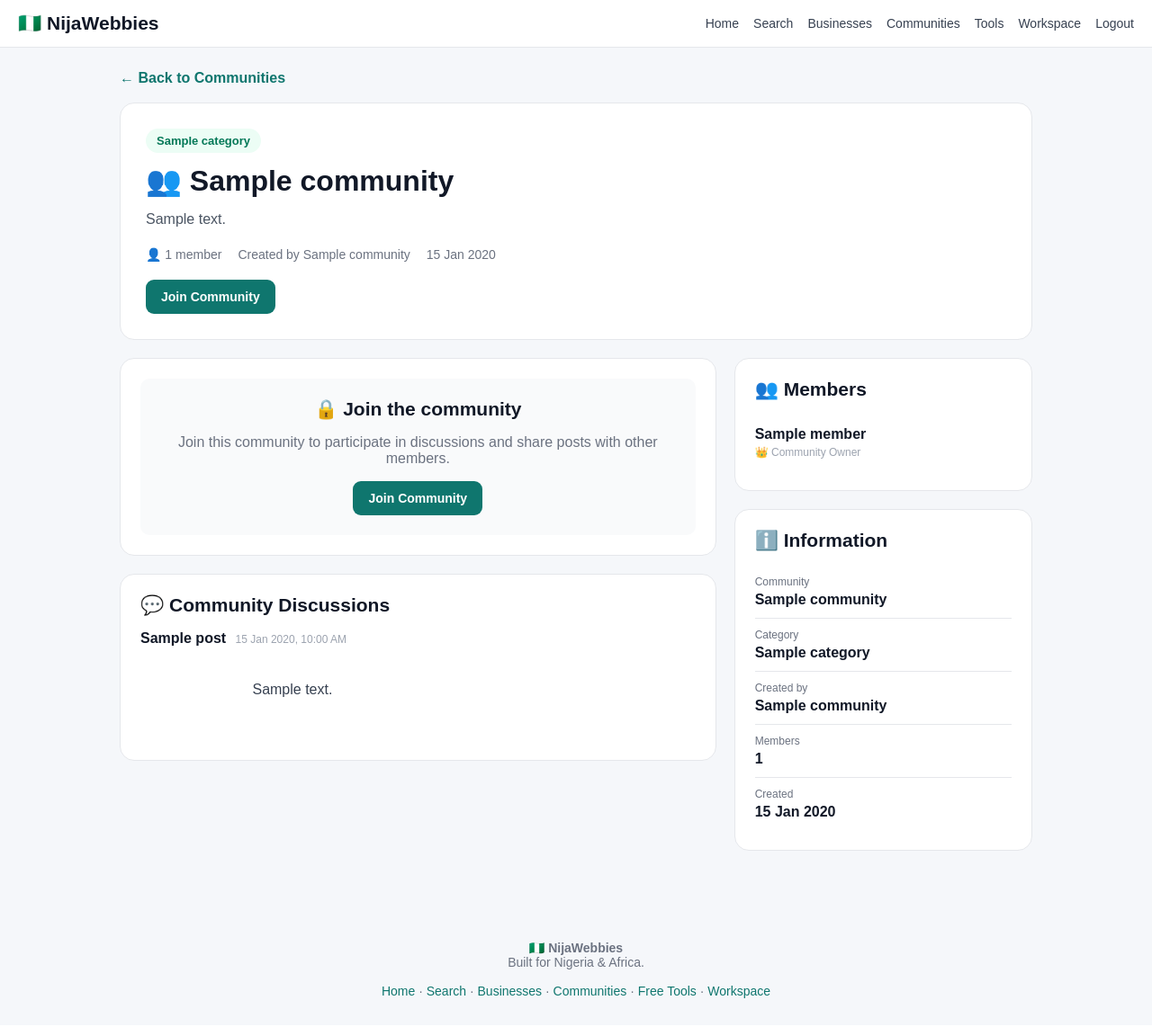
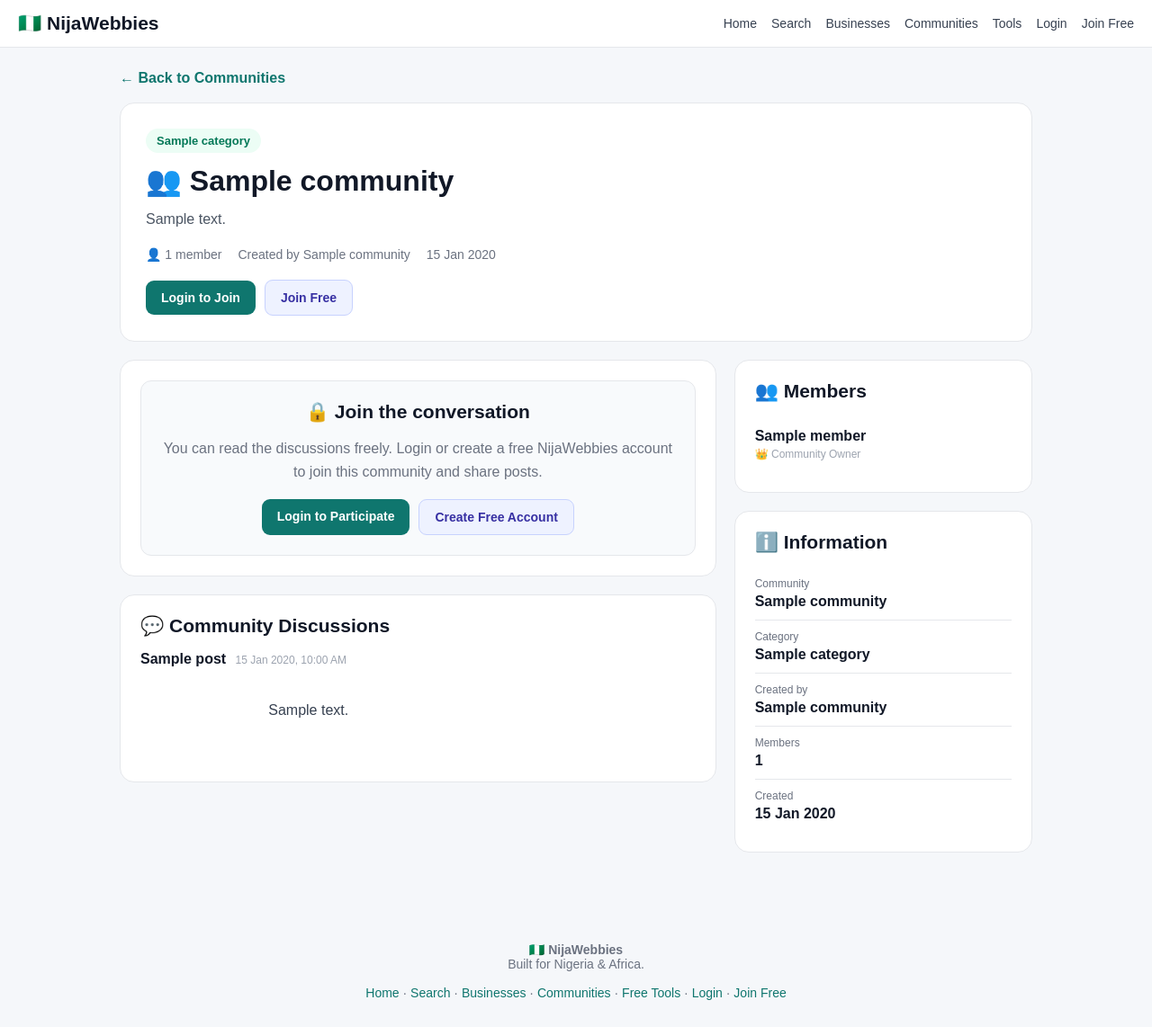
Before and after one commit to rajiolayinka77-lang/Nijawebbies, a Flask app: template templates/community_detail.html in a window 1280 px wide. Shown: the whole page at 90% size. Before the commit the page ends 1110 px from the top, so only its background shows below. Run offline with Flask 3, Linux system fonts and the light colour scheme; the template is opened without the code that fills it: most values are stand-ins (such as "Sample title", 1, 10 or a date in 2020); some libraries are stand-ins or nearby versions.

Commit message:
Update community_detail.html

```diff
--- a/templates/community_detail.html
+++ b/templates/community_detail.html
@@ -125,6 +125,7 @@
             font-weight: bold;
             cursor: pointer;
             text-decoration: none;
+            text-align: center;
         }
 
         .btn-primary {
@@ -143,6 +144,25 @@
 
         .btn-danger:hover {
             background: #b91c1c;
+        }
+
+        .btn-login {
+            background: #0f766e;
+            color: #ffffff;
+        }
+
+        .btn-login:hover {
+            background: #115e59;
+        }
+
+        .btn-register {
+            background: #eef2ff;
+            color: #3730a3;
+            border: 1px solid #c7d2fe;
+        }
+
+        .btn-register:hover {
+            background: #e0e7ff;
         }
 
         .member-badge {
@@ -183,6 +203,31 @@
             margin-bottom: 16px;
             color: #111827;
             font-size: 21px;
+        }
+
+        .login-message {
+            background: #f8fafc;
+            border-radius: 12px;
+            padding: 22px;
+            text-align: center;
+            border: 1px solid #e5e7eb;
+        }
+
+        .login-message h2 {
+            margin-bottom: 10px;
+        }
+
+        .login-message p {
+            color: #6b7280;
+            line-height: 1.6;
+            margin-bottom: 18px;
+        }
+
+        .login-actions {
+            display: flex;
+            justify-content: center;
+            gap: 10px;
+            flex-wrap: wrap;
         }
 
         textarea {
@@ -312,6 +357,7 @@
         }
 
         @media (max-width: 760px) {
+
             nav {
                 align-items: flex-start;
             }
@@ -340,6 +386,14 @@
             .card {
                 padding: 18px;
             }
+
+            .login-actions {
+                flex-direction: column;
+            }
+
+            .login-actions .btn {
+                width: 100%;
+            }
         }
     </style>
 </head>
@@ -347,18 +401,59 @@
 <body>
 
 <nav>
-    <a href="{{ url_for('home') }}" class="brand">🇳🇬 NijaWebbies</a>
+
+    <a href="{{ url_for('home') }}" class="brand">
+        🇳🇬 NijaWebbies
+    </a>
 
     <div class="nav-links">
-        <a href="{{ url_for('home') }}">Home</a>
-        <a href="{{ url_for('search') }}">Search</a>
-        <a href="{{ url_for('businesses') }}">Businesses</a>
-        <a href="{{ url_for('communities') }}">Communities</a>
-        <a href="{{ url_for('tools') }}">Tools</a>
-        <a href="{{ url_for('workspace') }}">Workspace</a>
-        <a href="{{ url_for('logout') }}">Logout</a>
+
+        <a href="{{ url_for('home') }}">
+            Home
+        </a>
+
+        <a href="{{ url_for('search') }}">
+            Search
+        </a>
+
+        <a href="{{ url_for('businesses') }}">
+            Businesses
+        </a>
+
+        <a href="{{ url_for('communities') }}">
+            Communities
+        </a>
+
+        <a href="{{ url_for('tools') }}">
+            Tools
+        </a>
+
+        {% if is_logged_in %}
+
+            <a href="{{ url_for('workspace') }}">
+                Workspace
+            </a>
+
+            <a href="{{ url_for('logout') }}">
+                Logout
+            </a>
+
+        {% else %}
+
+            <a href="{{ url_for('login') }}">
+                Login
+            </a>
+
+            <a href="{{ url_for('register') }}">
+                Join Free
+            </a>
+
+        {% endif %}
+
     </div>
+
 </nav>
+
 
 <div class="container">
 
@@ -366,30 +461,50 @@
         ← Back to Communities
     </a>
 
+
     {% with messages = get_flashed_messages() %}
+
         {% if messages %}
+
             {% for message in messages %}
-                <div class="flash">{{ message }}</div>
+
+                <div class="flash">
+                    {{ message }}
+                </div>
+
             {% endfor %}
+
         {% endif %}
+
     {% endwith %}
 
+
     <!-- COMMUNITY HEADER -->
+
     <section class="hero">
 
         {% if community.category %}
+
             <span class="category">
                 {{ community.category }}
             </span>
+
         {% endif %}
 
-        <h1>👥 {{ community.name }}</h1>
+
+        <h1>
+            👥 {{ community.name }}
+        </h1>
+
 
         <div class="description">
-            {{ community.description or "Welcome to this NijaWebbies community." }}
+            {{ community.description or
+               "Welcome to this NijaWebbies community." }}
         </div>
 
+
         <div class="community-meta">
+
             <span>
                 👤 {{ member_count }}
                 member{% if member_count != 1 %}s{% endif %}
@@ -402,9 +517,15 @@
             <span>
                 {{ community.created_at.strftime('%d %b %Y') }}
             </span>
+
         </div>
 
+
+        <!-- MEMBERSHIP STATUS -->
+
         <div class="status-row">
+
+            {% if is_logged_in %}
 
                 {% if is_member %}
 
@@ -420,11 +541,19 @@
                             ✓ You are a member
                         </span>
 
-                    <form method="POST"
-                          action="{{ url_for('leave_community', community_id=community.id) }}"
-                          onsubmit="return confirm('Are you sure you want to leave this community?');">
+                        <form
+                            method="POST"
+                            action="{{ url_for(
+                                'leave_community',
+                                community_id=community.id
+                            ) }}"
+                            onsubmit="return confirm(
+                                'Are you sure you want to leave this community?'
+                            );">
 
-                        <button type="submit" class="btn btn-danger">
+                            <button
+                                type="submit"
+                                class="btn btn-danger">
                                 Leave Community
                             </button>
 
@@ -434,14 +563,46 @@
 
                 {% else %}
 
-                <form method="POST"
-                      action="{{ url_for('join_community', community_id=community.id) }}">
+                    <form
+                        method="POST"
+                        action="{{ url_for(
+                            'join_community',
+                            community_id=community.id
+                        ) }}">
 
-                    <button type="submit" class="btn btn-primary">
+                        <button
+                            type="submit"
+                            class="btn btn-primary">
                             Join Community
                         </button>
 
                     </form>
+
+                {% endif %}
+
+            {% else %}
+
+                <a
+                    href="{{ url_for(
+                        'login',
+                        next=url_for(
+                            'community_detail',
+                            community_id=community.id
+                        )
+                    ) }}"
+                    class="btn btn-primary">
+
+                    Login to Join
+
+                </a>
+
+                <a
+                    href="{{ url_for('register') }}"
+                    class="btn btn-register">
+
+                    Join Free
+
+                </a>
 
             {% endif %}
 
@@ -451,19 +612,31 @@
 
 
     <!-- MAIN CONTENT -->
+
     <div class="grid">
 
+
         <!-- DISCUSSION AREA -->
+
         <main>
 
-            {% if is_member %}
+
+            <!-- POST / LOGIN AREA -->
+
+            {% if is_logged_in and is_member %}
 
                 <section class="card">
 
-                <h2>📝 Start a Discussion</h2>
+                    <h2>
+                        📝 Start a Discussion
+                    </h2>
 
-                <form method="POST"
-                      action="{{ url_for('create_community_post', community_id=community.id) }}">
+                    <form
+                        method="POST"
+                        action="{{ url_for(
+                            'create_community_post',
+                            community_id=community.id
+                        ) }}">
 
                         <textarea
                             name="content"
@@ -473,8 +646,12 @@
 
                         <div class="form-actions">
 
-                        <button type="submit" class="btn btn-primary">
+                            <button
+                                type="submit"
+                                class="btn btn-primary">
+
                                 Publish Post
+
                             </button>
 
                         </div>
@@ -483,27 +660,85 @@
 
                 </section>
 
+
+            {% elif is_logged_in %}
+
+                <section class="card">
+
+                    <div class="login-message">
+
+                        <h2>
+                            🔒 Join the community
+                        </h2>
+
+                        <p>
+                            You need to join this community before you
+                            can participate in discussions and share posts.
+                        </p>
+
+                        <form
+                            method="POST"
+                            action="{{ url_for(
+                                'join_community',
+                                community_id=community.id
+                            ) }}">
+
+                            <button
+                                type="submit"
+                                class="btn btn-primary">
+
+                                Join Community
+
+                            </button>
+
+                        </form>
+
+                    </div>
+
+                </section>
+
+
             {% else %}
 
                 <section class="card">
 
-                <div class="empty">
+                    <div class="login-message">
 
-                    <h2>🔒 Join the community</h2>
+                        <h2>
+                            🔒 Join the conversation
+                        </h2>
 
                         <p>
-                        Join this community to participate in discussions
-                        and share posts with other members.
+                            You can read the discussions freely.
+                            Login or create a free NijaWebbies account
+                            to join this community and share posts.
                         </p>
 
-                    <form method="POST"
-                          action="{{ url_for('join_community', community_id=community.id) }}">
+                        <div class="login-actions">
 
-                        <button type="submit" class="btn btn-primary">
-                            Join Community
-                        </button>
+                            <a
+                                href="{{ url_for(
+                                    'login',
+                                    next=url_for(
+                                        'community_detail',
+                                        community_id=community.id
+                                    )
+                                ) }}"
+                                class="btn btn-login">
 
-                    </form>
+                                Login to Participate
+
+                            </a>
+
+                            <a
+                                href="{{ url_for('register') }}"
+                                class="btn btn-register">
+
+                                Create Free Account
+
+                            </a>
+
+                        </div>
 
                     </div>
 
@@ -513,14 +748,13 @@
 
 
             <!-- DISCUSSIONS -->
+
             <section class="card">
 
-                <h2>💬 Community Discussions</h2>
+                <h2>
+                    💬 Community Discussions
+                </h2>
 
-                <!-- IMPORTANT:
-                     app.py sends the posts as "discussions".
-                     Therefore this template must use "discussions".
-                -->
 
                 {% if discussions %}
 
@@ -535,10 +769,13 @@
                                 </span>
 
                                 <span class="post-date">
-                                {{ post.created_at.strftime('%d %b %Y, %I:%M %p') }}
+                                    {{ post.created_at.strftime(
+                                        '%d %b %Y, %I:%M %p'
+                                    ) }}
                                 </span>
 
                             </div>
+
 
                             <div class="post-content">
                                 {{ post.content }}
@@ -547,6 +784,7 @@
                         </article>
 
                     {% endfor %}
+
 
                 {% else %}
 
@@ -560,7 +798,8 @@
                             No discussions yet.
                         </p>
 
-                        {% if is_member %}
+
+                        {% if is_logged_in and is_member %}
 
                             <p>
                                 Be the first member to start a discussion.
@@ -584,12 +823,18 @@
 
 
         <!-- SIDEBAR -->
+
         <aside>
 
+
             <!-- MEMBERS -->
+
             <section class="card">
 
-                <h2>👥 Members</h2>
+                <h2>
+                    👥 Members
+                </h2>
+
 
                 {% if members %}
 
@@ -603,6 +848,7 @@
                                     {{ member.name }}
                                 </span>
 
+
                                 {% if member.id == community.owner_id %}
 
                                     <span class="member-role">
@@ -613,7 +859,9 @@
 
                                     <span class="member-role">
                                         Joined
-                                    {{ member.joined_at.strftime('%d %b %Y') }}
+                                        {{ member.joined_at.strftime(
+                                            '%d %b %Y'
+                                        ) }}
                                     </span>
 
                                 {% endif %}
@@ -623,6 +871,7 @@
                         {% endfor %}
 
                     </ul>
+
 
                 {% else %}
 
@@ -636,9 +885,13 @@
 
 
             <!-- COMMUNITY INFORMATION -->
+
             <section class="card">
 
-                <h2>ℹ️ Information</h2>
+                <h2>
+                    ℹ️ Information
+                </h2>
+
 
                 <div class="info-row">
 
@@ -652,6 +905,7 @@
 
                 </div>
 
+
                 <div class="info-row">
 
                     <span class="info-label">
@@ -663,6 +917,7 @@
                     </span>
 
                 </div>
+
 
                 <div class="info-row">
 
@@ -676,6 +931,7 @@
 
                 </div>
 
+
                 <div class="info-row">
 
                     <span class="info-label">
@@ -688,6 +944,7 @@
 
                 </div>
 
+
                 <div class="info-row">
 
                     <span class="info-label">
@@ -695,7 +952,9 @@
                     </span>
 
                     <span class="info-value">
-                        {{ community.created_at.strftime('%d %b %Y') }}
+                        {{ community.created_at.strftime(
+                            '%d %b %Y'
+                        ) }}
                     </span>
 
                 </div>
@@ -711,7 +970,9 @@
 
 <footer>
 
-    <strong>🇳🇬 NijaWebbies</strong>
+    <strong>
+        🇳🇬 NijaWebbies
+    </strong>
 
     <br>
 
@@ -722,32 +983,55 @@
     <a href="{{ url_for('home') }}">
         Home
     </a>
+
     ·
 
     <a href="{{ url_for('search') }}">
         Search
     </a>
+
     ·
 
     <a href="{{ url_for('businesses') }}">
         Businesses
     </a>
+
     ·
 
     <a href="{{ url_for('communities') }}">
         Communities
     </a>
+
     ·
 
     <a href="{{ url_for('tools') }}">
         Free Tools
     </a>
+
+    {% if is_logged_in %}
+
         ·
 
         <a href="{{ url_for('workspace') }}">
             Workspace
         </a>
 
+    {% else %}
+
+        ·
+
+        <a href="{{ url_for('login') }}">
+            Login
+        </a>
+
+        ·
+
+        <a href="{{ url_for('register') }}">
+            Join Free
+        </a>
+
+    {% endif %}
+
 </footer>
 
 </body>
```
Lines whose indentation alone changed are shown as unchanged.
